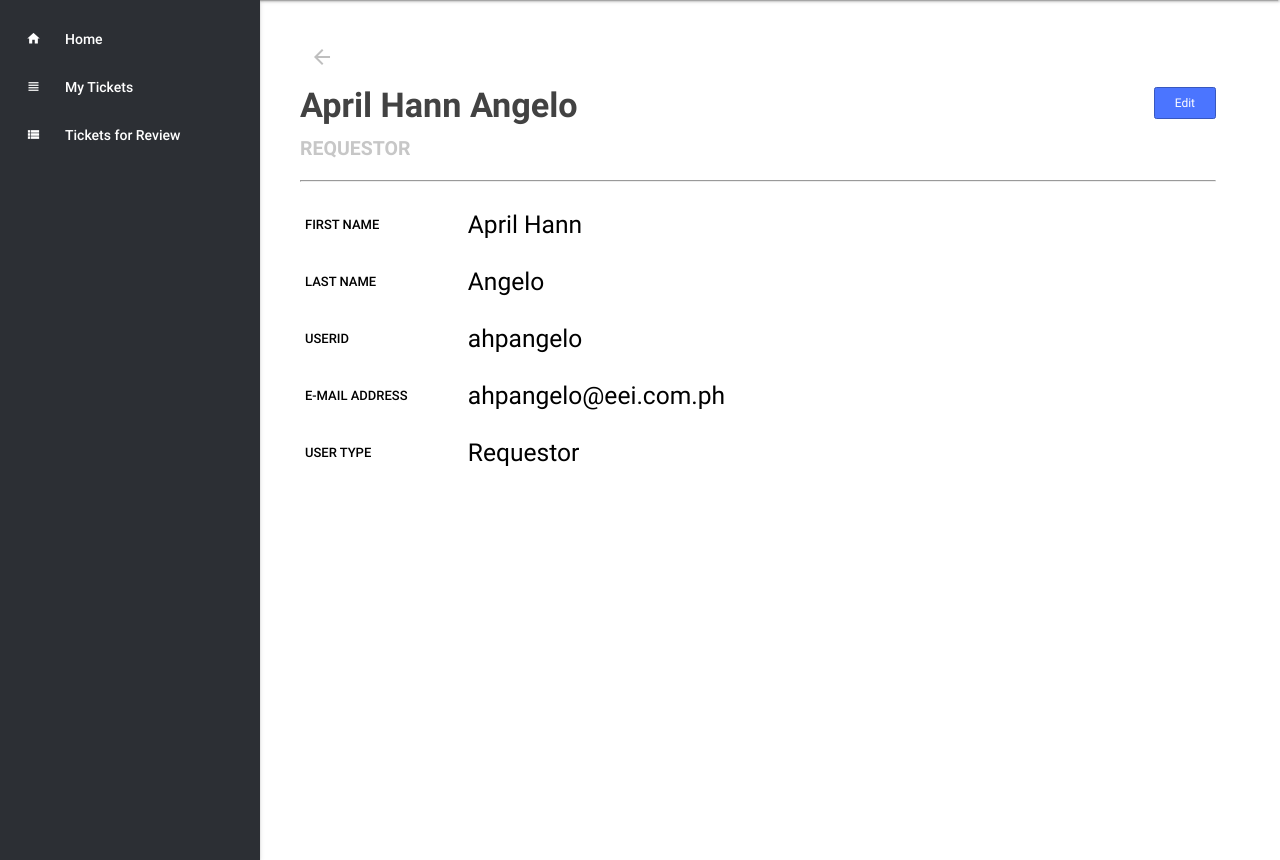
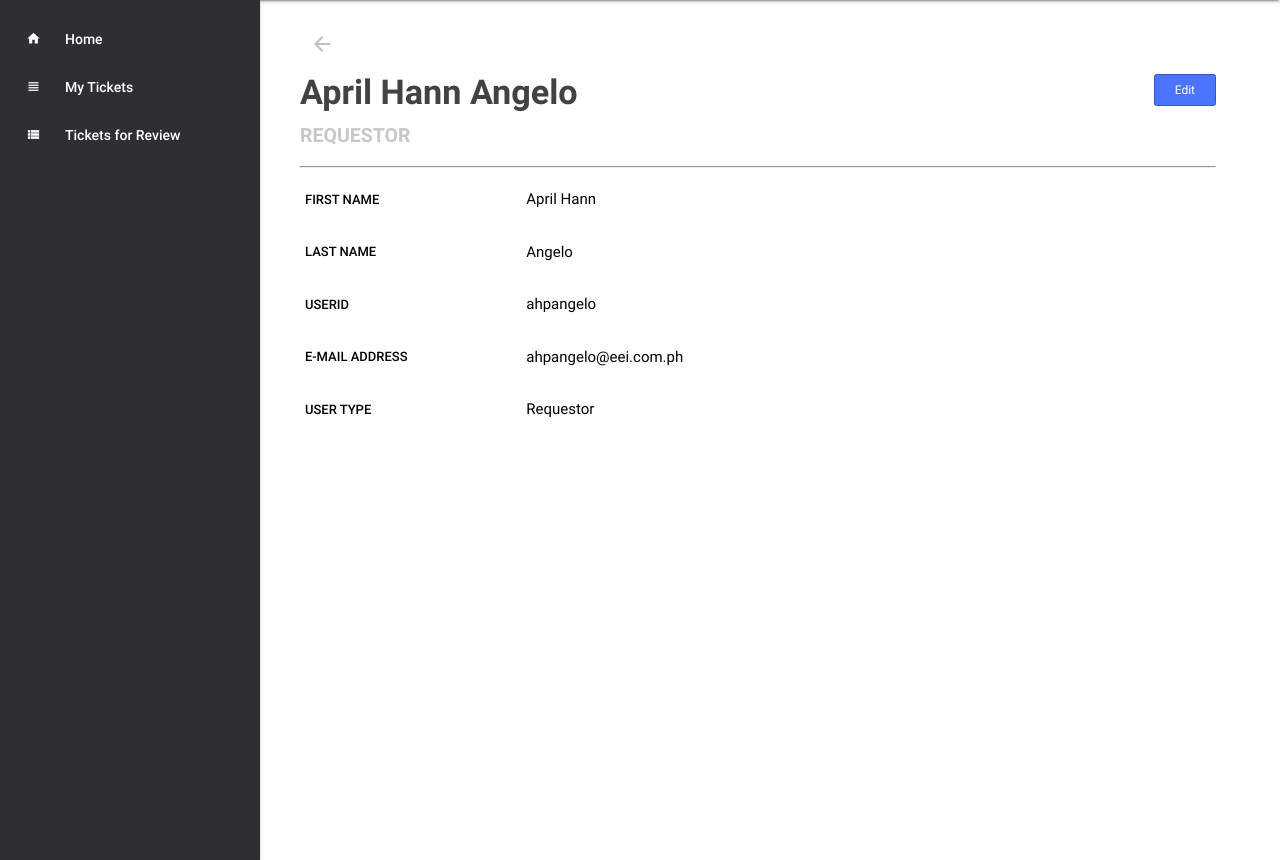
Before and after one commit to aprilhannangelo/eei, a PHP site: page /profile.php?id=2 in a window 1280 px wide. Shown: the part 56-916 px from the top of the page. Run offline with PHP 8.4, Linux system fonts and the light colour scheme; the visitor is signed in with stand-in values (Sample User, id 1); data comes from the database, SQL or seed files in the repository; data that the repository does not hold is empty; some libraries are stand-ins or nearby versions.

Commit message:
JAN26_Updates

```diff
--- a/profile.php
+++ b/profile.php
@@ -20,7 +20,7 @@
       <div class="col s12 m12 l10">
         <div class="wrapper">
           <div class="main-container">
-            <?php echo "<h5><input class=\"material-icons\" alt=\"Go back\" type=\"submit\" id=\"details-back\" value=\"arrow_back\" onclick=\"window.history.go(-1); return false;\">"?>
+            <?php echo "<input class=\"material-icons\" alt=\"Go back\" type=\"submit\" id=\"details-back\" value=\"arrow_back\" onclick=\"window.history.go(-1); return false;\">"?>
             <div class="main-body">
               <input class="waves-effect waves-light submit edit-button" id="request-form" name="submit" type="submit" value="Edit">
               <!-- <img src="<?php echo $avatar ?>"></img> -->
```
